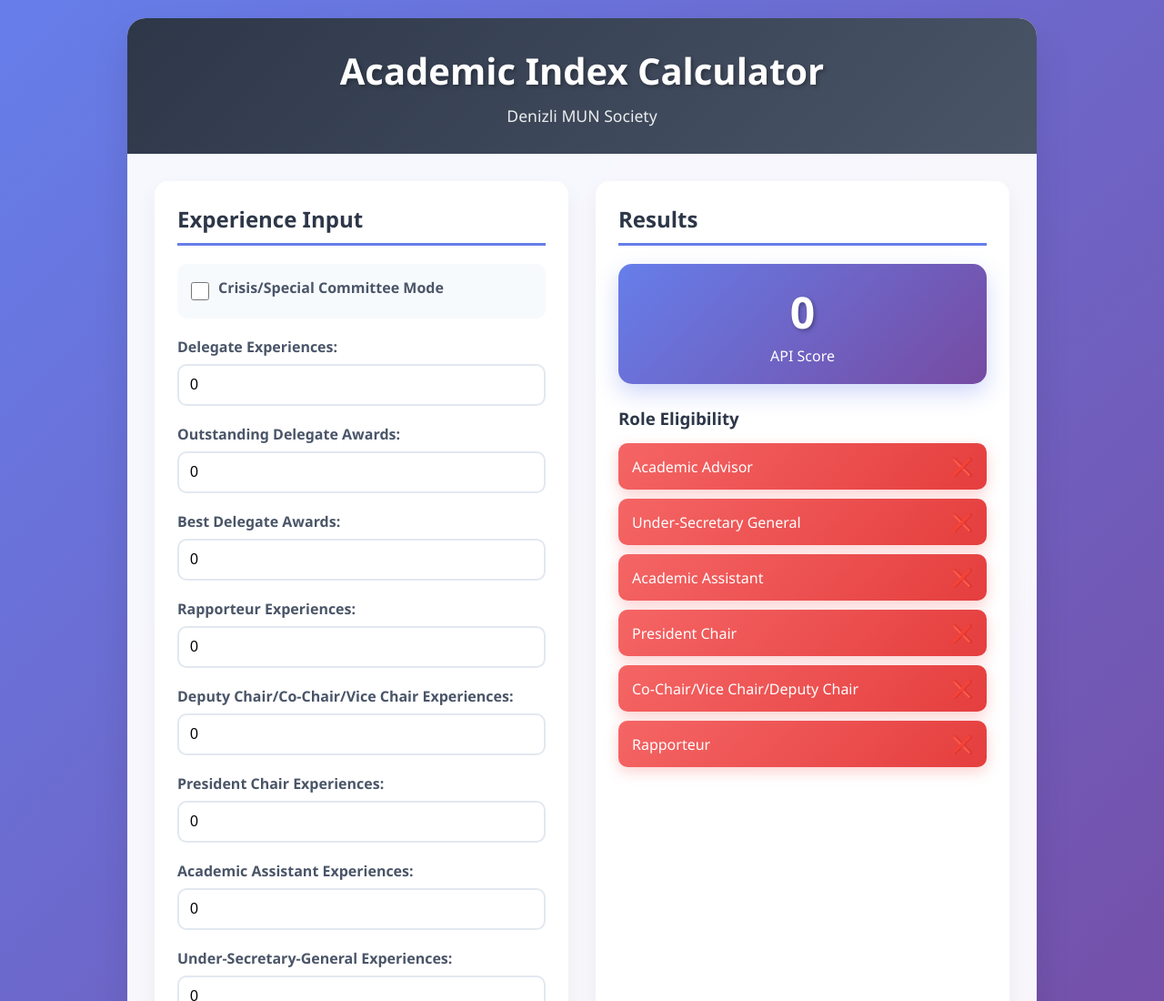
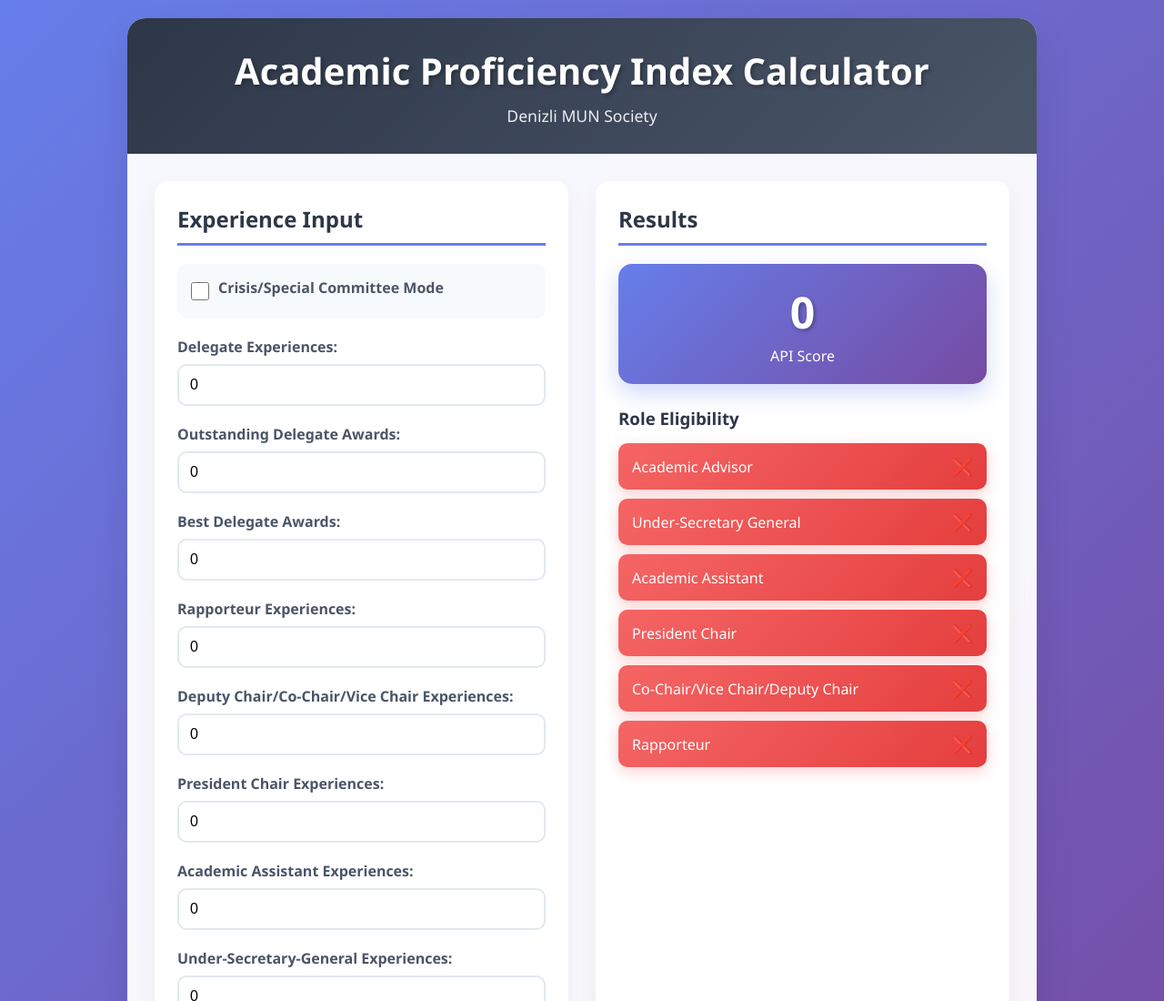
Before and after one commit to swift21/apicalculator, a plain HTML site: page index.html in a window 1280 px wide. Shown: the top 1100 px of the page at 91% size. Drawn offline with Linux system fonts and the light colour scheme.

Commit message:
Update index.html

```diff
--- a/index.html
+++ b/index.html
@@ -192,7 +192,7 @@
 <body>
     <div class="container">
         <header class="header">
-            <h1>Academic  Index Calculator</h1>
+            <h1>Academic Proficiency Index Calculator</h1>
             <p>Denizli MUN Society</p>
         </header>
 
```
